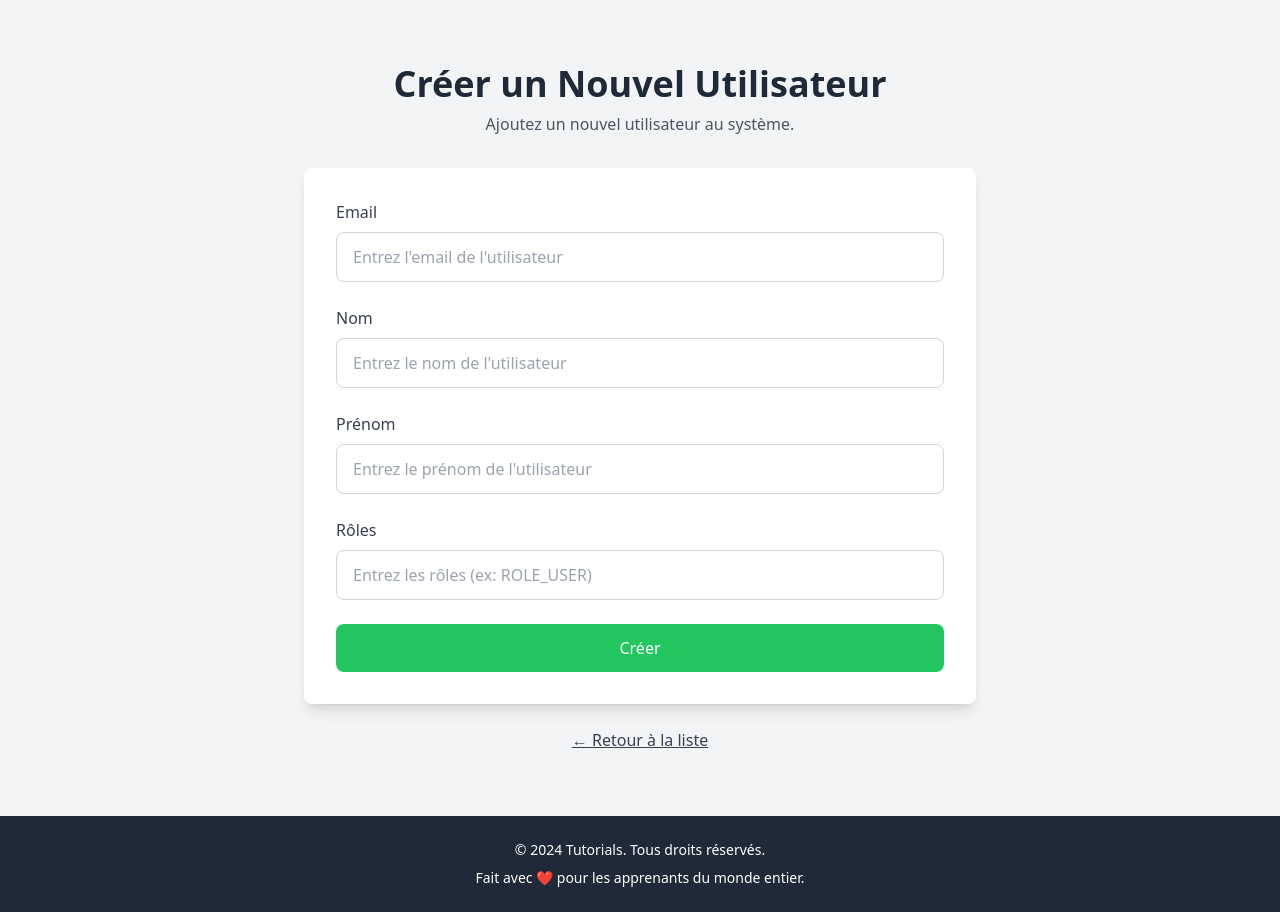
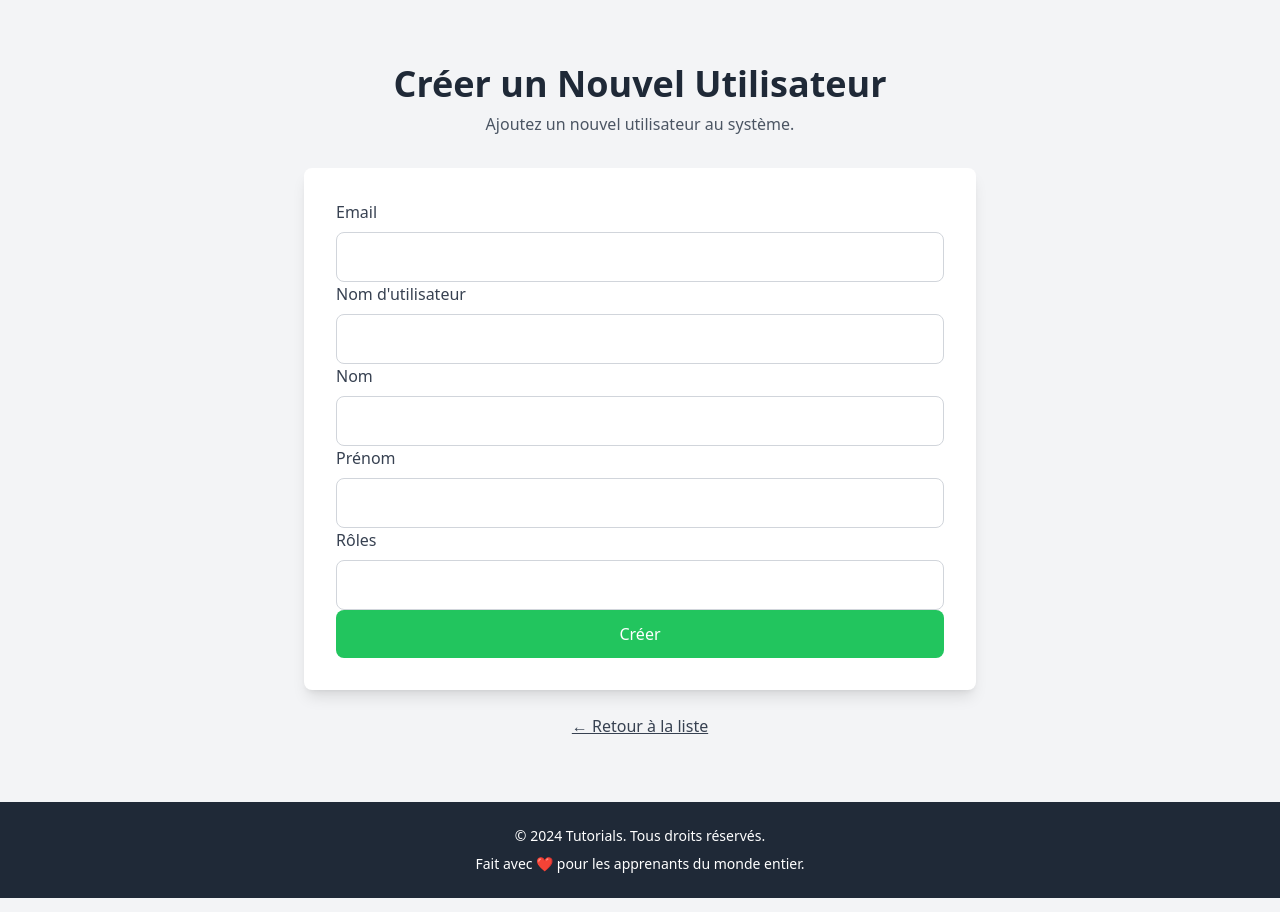
Before and after one commit to Wixkun/symfony_tutorials, a Symfony app: template templates/admin/user/new.html.twig in a window 1280 px wide. Run offline with Twig, Linux system fonts and the light colour scheme; the template is opened without the code that fills it, so the values that code supplies are empty; form fields are guessed from the names that the template uses; some libraries are stand-ins or nearby versions.

Commit message:
createUser

```diff
--- a/composer.json
+++ b/composer.json
@@ -32,6 +32,7 @@
         "symfony/mime": "7.2.*",
         "symfony/monolog-bundle": "^3.0",
         "symfony/notifier": "7.2.*",
+        "symfony/password-hasher": "7.2.*",
         "symfony/process": "7.2.*",
         "symfony/property-access": "7.2.*",
         "symfony/property-info": "7.2.*",
--- a/templates/admin/user/new.html.twig
+++ b/templates/admin/user/new.html.twig
@@ -26,38 +26,41 @@
 
 
             <div class="bg-white p-8 rounded-lg shadow-lg max-w-2xl mx-auto">
-                <form method="post" class="space-y-6">
+                {{ form_start(form) }}
+                    <div>
+                        {{ form_label(form.email, "Email", {'label_attr': {'class': 'block text-gray-700 font-medium mb-2'}}) }}
+                        {{ form_widget(form.email, {'attr': {'class': 'w-full px-4 py-3 border border-gray-300 rounded-lg focus:outline-none focus:ring focus:ring-red-200'}}) }}
+                        {{ form_errors(form.email) }}
+                    </div>
+                    <div>
+                        {{ form_label(form.username, "Nom d'utilisateur", {'label_attr': {'class': 'block text-gray-700 font-medium mb-2'}}) }}
+                        {{ form_widget(form.username, {'attr': {'class': 'w-full px-4 py-3 border border-gray-300 rounded-lg focus:outline-none focus:ring focus:ring-red-200'}}) }}
+                        {{ form_errors(form.username) }}
+                    </div>
+                    <div>
+                        {{ form_label(form.name, "Nom", {'label_attr': {'class': 'block text-gray-700 font-medium mb-2'}}) }}
+                        {{ form_widget(form.name, {'attr': {'class': 'w-full px-4 py-3 border border-gray-300 rounded-lg focus:outline-none focus:ring focus:ring-red-200'}}) }}
+                        {{ form_errors(form.name) }}
+                    </div>
 
                     <div>
-                        <label for="email" class="block text-gray-700 font-medium mb-2">Email</label>
-                        <input type="email" id="email" name="email" placeholder="Entrez l'email de l'utilisateur" class="w-full px-4 py-3 border border-gray-300 rounded-lg focus:outline-none focus:ring focus:ring-red-200">
+                        {{ form_label(form.firstName, "Prénom", {'label_attr': {'class': 'block text-gray-700 font-medium mb-2'}}) }}
+                        {{ form_widget(form.firstName, {'attr': {'class': 'w-full px-4 py-3 border border-gray-300 rounded-lg focus:outline-none focus:ring focus:ring-red-200'}}) }}
+                        {{ form_errors(form.firstName) }}
                     </div>
 
-
                     <div>
-                        <label for="name" class="block text-gray-700 font-medium mb-2">Nom</label>
-                        <input type="text" id="name" name="name" placeholder="Entrez le nom de l'utilisateur" class="w-full px-4 py-3 border border-gray-300 rounded-lg focus:outline-none focus:ring focus:ring-red-200">
+                        {{ form_label(form.roles, "Rôles", {'label_attr': {'class': 'block text-gray-700 font-medium mb-2'}}) }}
+                        {{ form_widget(form.roles, {'attr': {'class': 'w-full px-4 py-3 border border-gray-300 rounded-lg focus:outline-none focus:ring focus:ring-red-200'}}) }}
+                        {{ form_errors(form.roles) }}
                     </div>
-
-
-                    <div>
-                        <label for="firstName" class="block text-gray-700 font-medium mb-2">Prénom</label>
-                        <input type="text" id="firstName" name="firstName" placeholder="Entrez le prénom de l'utilisateur" class="w-full px-4 py-3 border border-gray-300 rounded-lg focus:outline-none focus:ring focus:ring-red-200">
-                    </div>
-
-
-                    <div>
-                        <label for="roles" class="block text-gray-700 font-medium mb-2">Rôles</label>
-                        <input type="text" id="roles" name="roles" placeholder="Entrez les rôles (ex: ROLE_USER)" class="w-full px-4 py-3 border border-gray-300 rounded-lg focus:outline-none focus:ring focus:ring-red-200">
-                    </div>
-
 
                     <div>
                         <button type="submit" class="w-full bg-green-500 text-white px-4 py-3 rounded-lg hover:bg-green-400 transition">
                             Créer
                         </button>
                     </div>
-                </form>
+                {{ form_end(form) }}
             </div>
 
 
```
Also changed, not shown: src/Controller/Admin/UserController.php (+17 -6 lines), src/Form/UserType.php (+16 -0 lines), 1 other file.
